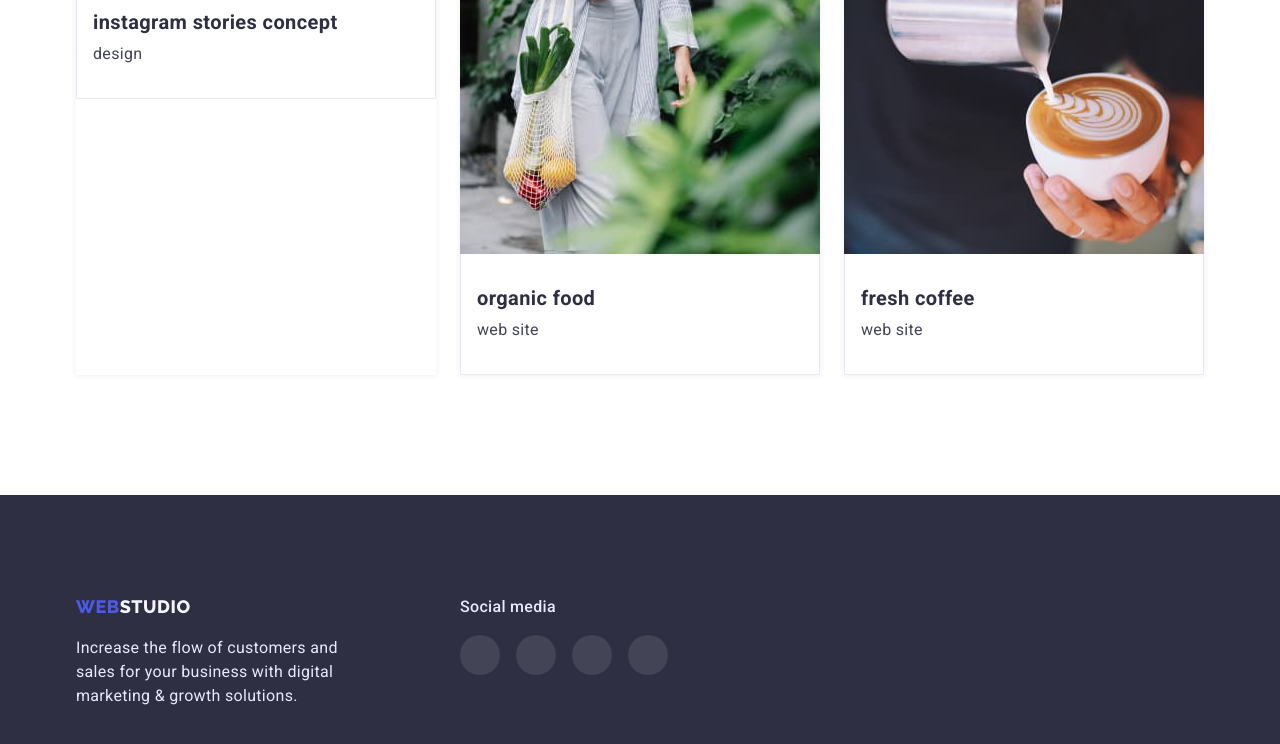
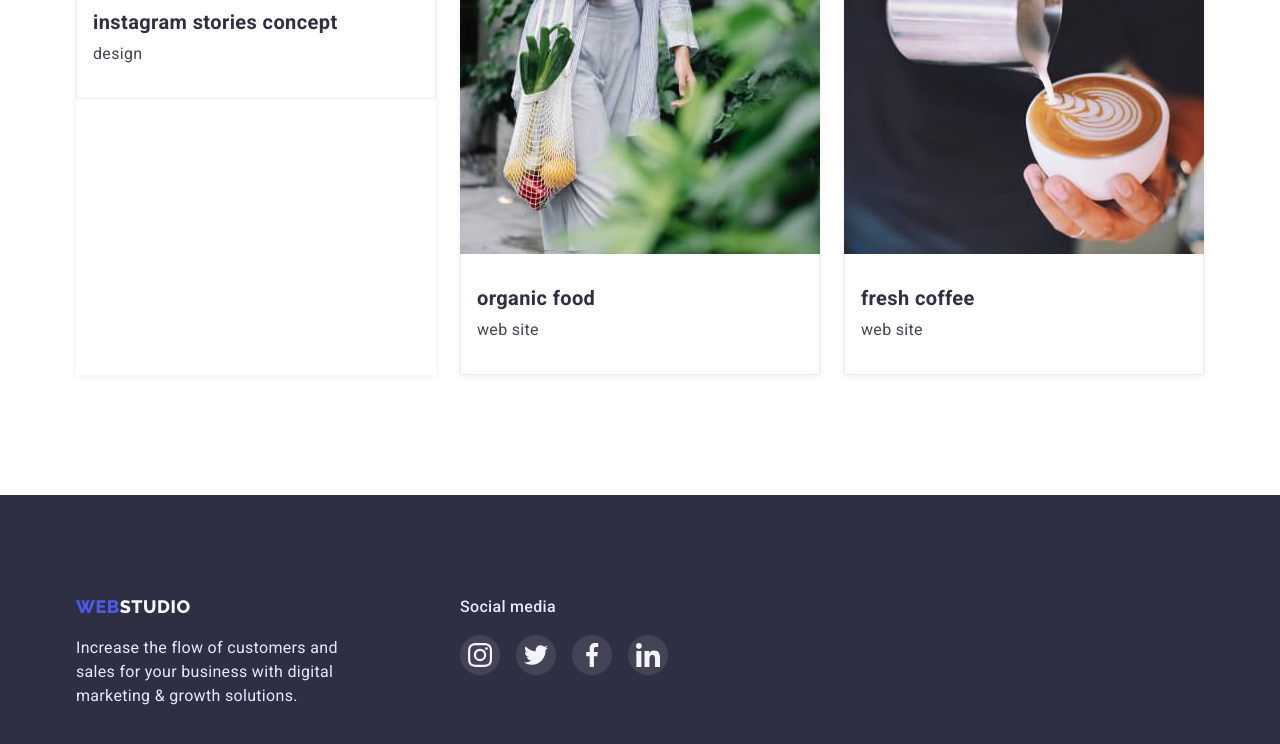
Before and after one commit to Kizenko/goit-markup-hw-04, a plain HTML site: page portfolio.html in a window 1280 px wide. Shown: the part 1275-2019 px from the top of the page. Drawn offline with nearby package versions, Linux system fonts and the light colour scheme.

Commit message:
Update portfolio.html

```diff
--- a/portfolio.html
+++ b/portfolio.html
@@ -220,25 +220,25 @@
             <li class="media-item">
               <a href="" class="media-link">
                 <svg class="media-icon" width="24" height="24">
-                  <use href="./images/sprite.svg#icon-instagram"></use></svg
+                  <use href="./images/icons.svg#icon-instagram"></use></svg
               ></a>
             </li>
             <li class="media-item">
               <a href="" class="media-link">
                 <svg class="media-icon" width="24" height="24">
-                  <use href="./images/sprite.svg#icon-twitter"></use></svg
+                  <use href="./images/icons.svg#icon-twitter"></use></svg
               ></a>
             </li>
             <li class="media-item">
               <a href="" class="media-link">
                 <svg class="media-icon" width="24" height="24">
-                  <use href="./images/sprite.svg#icon-facebook"></use></svg
+                  <use href="./images/icons.svg#icon-facebook"></use></svg
               ></a>
             </li>
             <li class="media-item">
               <a href="" class="media-link">
                 <svg class="media-icon" width="24" height="24">
-                  <use href="./images/sprite.svg#icon-linkedin"></use></svg
+                  <use href="./images/icons.svg#icon-linkedin"></use></svg
               ></a>
             </li>
           </ul>
```
